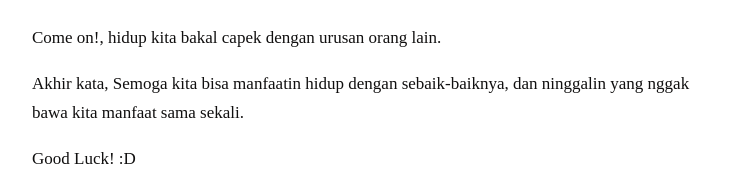
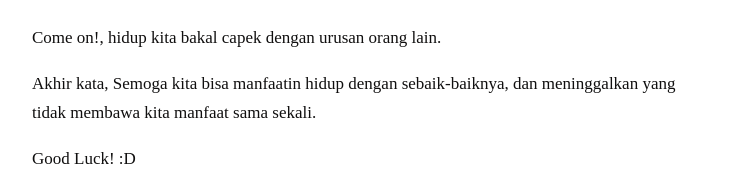
Before and after one commit to toolisan/toolisan.github.io, a plain HTML site: page b/kepo/index.html in a window 1280 px wide. Shown: the part 2439-2617 px from the top of the page, without its empty margins (268-1009 px from the left). Drawn offline with Linux system fonts and the light colour scheme.

Commit message:
update kepo

```diff
--- a/b/kepo/index.html
+++ b/b/kepo/index.html
@@ -75,7 +75,7 @@
                     </blockquote>
                     <p>&nbsp;</p>
                     <p>Come on!, hidup kita bakal capek dengan urusan orang lain.</p>
-                    <p>Akhir kata, Semoga kita bisa manfaatin hidup dengan sebaik-baiknya, dan ninggalin yang nggak bawa kita manfaat sama sekali.</p>
+                    <p>Akhir kata, Semoga kita bisa manfaatin hidup dengan sebaik-baiknya, dan meninggalkan yang tidak membawa kita manfaat sama sekali.</p>
                     <p>Good Luck! :D</p>
                 </div>
             </div>
```
